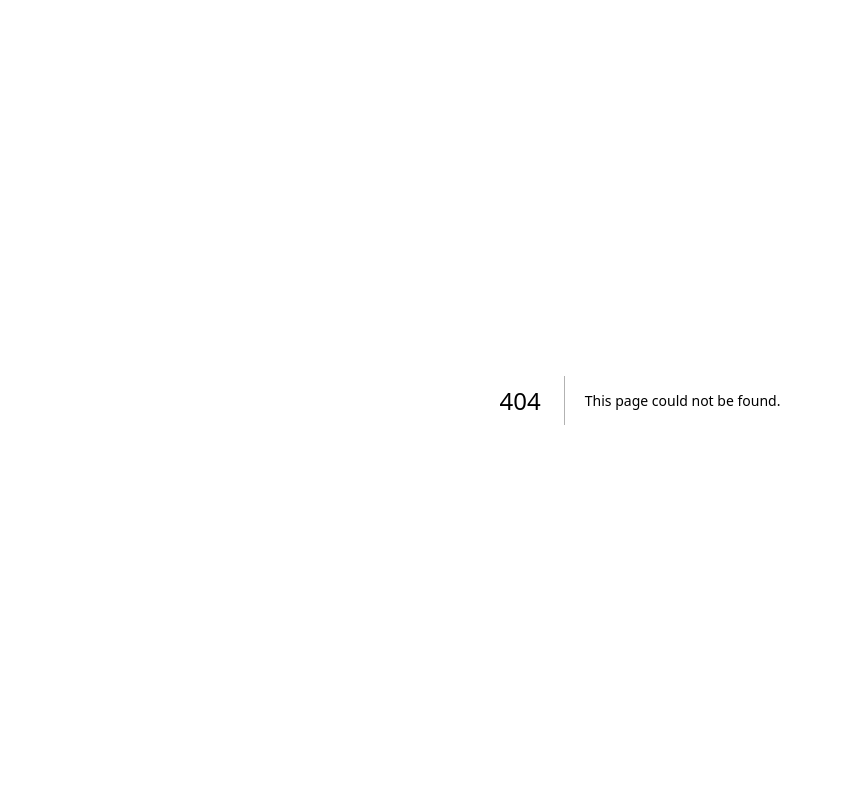
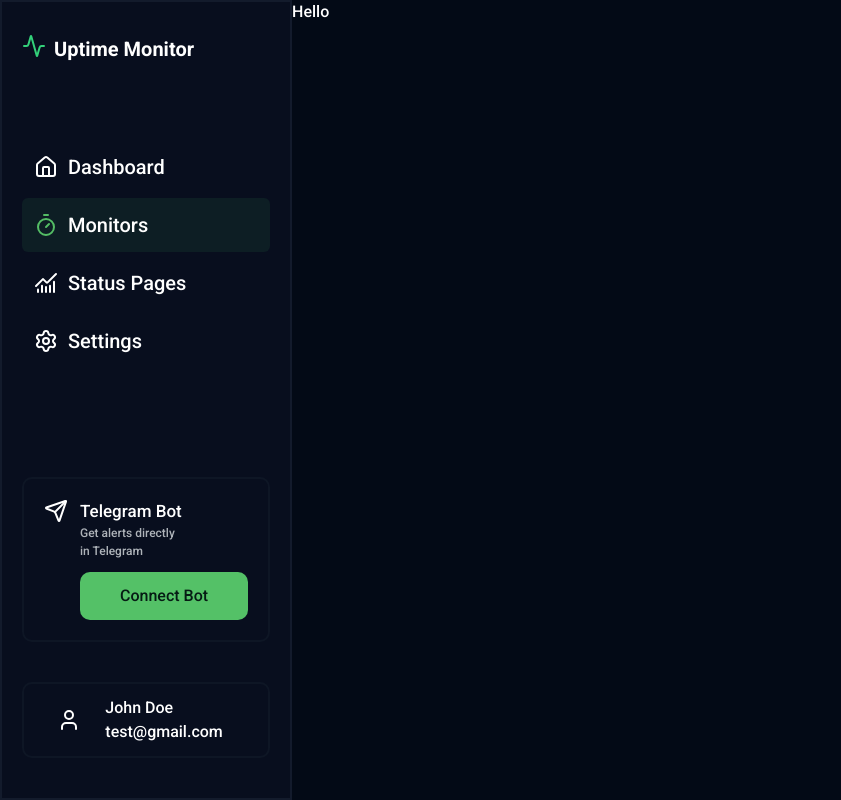
Before and after one commit to Lawford1337/webping, a Next.js app in the folder next/: page /monitors in a window 1280 px wide. Before the commit this address had no page. Shown: the whole page, without its empty margins (0-841 px from the left). Built offline with nearby package versions, Linux system fonts and the light colour scheme.

Commit message:
add sidebar

```diff
--- /dev/null
+++ b/next/app/(Dashboard)/monitors/page.tsx
@@ -0,0 +1,5 @@
+export default function Monitors() {
+    return (
+        <h1>Hello</h1>
+    )
+}
--- a/next/app/(Dashboard)/page.tsx
+++ b/next/app/(Dashboard)/page.tsx
@@ -1 +1,7 @@
 'use client'
+
+export default function Home() {
+    return (
+        <h1>HH</h1>
+    )
+}
--- a/next/app/globals.css
+++ b/next/app/globals.css
@@ -5,6 +5,10 @@
 @custom-variant dark (&:is(.dark *));
 
 @theme inline {
+  /* my colors */
+  --color-back-active: #0d1e24;
+  /* my colors */
+  --font-sans-roboto: var(--font-roboto);
   --color-background: var(--background);
   --color-foreground: var(--foreground);
   --font-sans: var(--font-sans);
@@ -50,7 +54,7 @@
 
 :root {
   --background: oklch(1 0 0);
-  --foreground: oklch(0.145 0 0);
+  --foreground: oklch(14.479% 0.00002 271.152);
   --card: oklch(1 0 0);
   --card-foreground: oklch(0.145 0 0);
   --popover: oklch(1 0 0);
@@ -122,9 +126,26 @@
     @apply border-border outline-ring/50;
   }
   body {
-    @apply bg-background text-foreground;
+    background-color: #030a16;
+    color: white;
+    font-family: "Roboto", sans-serif;
+    font-optical-sizing: auto;
+    font-style: normal;
+    font-variation-settings:
+      "wdth" 100;
+    font-weight: 500;
   }
   html {
-    @apply font-sans;
+    @apply font-sans-roboto;
+  }
+  h2 {
+    margin-left: 10px;
+    font-size: 20px;
   }
 }
+
+@layer components {
+  .link-sidebar {
+    @apply flex items-center p-3 mt-1
+  }
+}
--- a/next/app/layout.tsx
+++ b/next/app/layout.tsx
@@ -1,5 +1,5 @@
 import type { Metadata } from "next";
-import { Geist, Geist_Mono } from "next/font/google";
+import { Geist, Geist_Mono, Roboto,  } from "next/font/google";
 import "./globals.css";
 
 const geistSans = Geist({
@@ -11,6 +11,11 @@ const geistMono = Geist_Mono({
   variable: "--font-geist-mono",
   subsets: ["latin"],
 });
+
+const robotosans = Roboto({
+  variable: '--font-roboto',
+  subsets: ['latin']
+})
 
 export const metadata: Metadata = {
   title: "Create Next App",
@@ -25,7 +30,7 @@ export default function RootLayout({
   return (
     <html
       lang="en"
-      className={`${geistSans.variable} ${geistMono.variable} h-full antialiased`}
+      className={`${geistSans.variable} ${geistMono.variable} ${robotosans.variable} h-full antialiased`}
     >
       <body className="min-h-full flex flex-col">{children}</body>
     </html>
--- a/next/app/page.tsx
+++ /dev/null
@@ -1,65 +0,0 @@
-import Image from "next/image";
-
-export default function Home() {
-  return (
-    <div className="flex flex-col flex-1 items-center justify-center bg-zinc-50 font-sans dark:bg-black">
-      <main className="flex flex-1 w-full max-w-3xl flex-col items-center justify-between py-32 px-16 bg-white dark:bg-black sm:items-start">
-        <Image
-          className="dark:invert"
-          src="/next.svg"
-          alt="Next.js logo"
-          width={100}
-          height={20}
-          priority
-        />
-        <div className="flex flex-col items-center gap-6 text-center sm:items-start sm:text-left">
-          <h1 className="max-w-xs text-3xl font-semibold leading-10 tracking-tight text-black dark:text-zinc-50">
-            To get started, edit the page.tsx file.
-          </h1>
-          <p className="max-w-md text-lg leading-8 text-zinc-600 dark:text-zinc-400">
-            Looking for a starting point or more instructions? Head over to{" "}
-            <a
-              href="https://vercel.com/templates?framework=next.js&utm_source=create-next-app&utm_medium=appdir-template-tw&utm_campaign=create-next-app"
-              className="font-medium text-zinc-950 dark:text-zinc-50"
-            >
-              Templates
-            </a>{" "}
-            or the{" "}
-            <a
-              href="https://nextjs.org/learn?utm_source=create-next-app&utm_medium=appdir-template-tw&utm_campaign=create-next-app"
-              className="font-medium text-zinc-950 dark:text-zinc-50"
-            >
-              Learning
-            </a>{" "}
-            center.
-          </p>
-        </div>
-        <div className="flex flex-col gap-4 text-base font-medium sm:flex-row">
-          <a
-            className="flex h-12 w-full items-center justify-center gap-2 rounded-full bg-foreground px-5 text-background transition-colors hover:bg-[#383838] dark:hover:bg-[#ccc] md:w-[158px]"
-            href="https://vercel.com/new?utm_source=create-next-app&utm_medium=appdir-template-tw&utm_campaign=create-next-app"
-            target="_blank"
-            rel="noopener noreferrer"
-          >
-            <Image
-              className="dark:invert"
-              src="/vercel.svg"
-              alt="Vercel logomark"
-              width={16}
-              height={16}
-            />
-            Deploy Now
-          </a>
-          <a
-            className="flex h-12 w-full items-center justify-center rounded-full border border-solid border-black/[.08] px-5 transition-colors hover:border-transparent hover:bg-black/[.04] dark:border-white/[.145] dark:hover:bg-[#1a1a1a] md:w-[158px]"
-            href="https://nextjs.org/docs?utm_source=create-next-app&utm_medium=appdir-template-tw&utm_campaign=create-next-app"
-            target="_blank"
-            rel="noopener noreferrer"
-          >
-            Documentation
-          </a>
-        </div>
-      </main>
-    </div>
-  );
-}
--- a/next/components/ui/sidebar.tsx
+++ b/next/components/ui/sidebar.tsx
@@ -1,8 +1,65 @@
+'use client'
+import Link from "next/link"
+import {Activity, ChartNoAxesCombined, House, Timer, Settings, LucideIcon, User, Send} from 'lucide-react'
+import { usePathname } from "next/navigation"
+
+interface NavLink {
+    href: string
+    name: string
+    icon: LucideIcon
+}
+
+const Nav: NavLink[] = [
+    {href: '/', name: 'Dashboard', icon: House},
+    {href: '/monitors', name: 'Monitors', icon: Timer},
+    {href: '/status', name: 'Status Pages', icon: ChartNoAxesCombined},
+    {href: '/settings', name: 'Settings', icon: Settings}
+]
 
 export default function Sidebar() {
+    const pathname = usePathname()
     return (
-        <aside className="">
-            <h1>Uptime monitor</h1>
+        <aside className="flex flex-col gap-2 pr-5 pl-5 pt-5 bg-[#080e1e] h-screen border-2 border-[#131b2c]">
+            <Link href={'/'} className="flex gap-2 pt-3 pb-16 font-bold text-[20px]">
+                    <Activity color="#33d17a" />
+                    <h1 className="">Uptime Monitor</h1>
+            </Link>
+            <div className="flex flex-col justify-between flex-1 pb-10">
+                <nav>
+                    {Nav.map(({href, name, icon: Icon}) => {
+                        const isActive = pathname === href
+                        return(
+                            <Link href={href} key={href} className={`link-sidebar ${isActive ? 'bg-back-active rounded-sm' : ''}`}>
+                                <Icon color={`${isActive ? '#54bd65' : '#ffffff'}`} />
+                                <h2>{name}</h2>
+                            </Link>
+                        )
+                    })}
+                </nav>
+                <div className="flex flex-col">
+                    {/* telegram bot div */}
+                    <div className="flex gap-3 border-2 border-[#0e1625] rounded-lg p-5">
+                        <Send />
+                        {/* telegrab text */}
+                        <div className="flex flex-col">
+                            <h3 className="text-[17px] ">Telegram Bot</h3>
+                            <p className="text-[#aeb3b9] text-[12px]">Get alerts directly <br />in Telegram</p>
+                            <button className="bg-[#54c167] text-[#061b14] p-3 pl-10 pr-10 mt-3 rounded-lg border-0">Connect Bot</button>
+                        </div>
+                    </div>
+                    {/* profile */}
+                    <div className="flex justify-center pl-1 pt-3 pb-3 pr-7 border-2 border-[#0e1625] rounded-lg mt-10">
+                        <div className="p-3">
+                            <User color="#ffffff" />
+                        </div>
+                        <div className="flex flex-col ml-3">
+                            <h3>John Doe</h3>
+                            <p>test@gmail.com</p>
+                        </div>
+                    </div>
+                </div>
+            </div>
+
         </aside>
     )
 }
```
